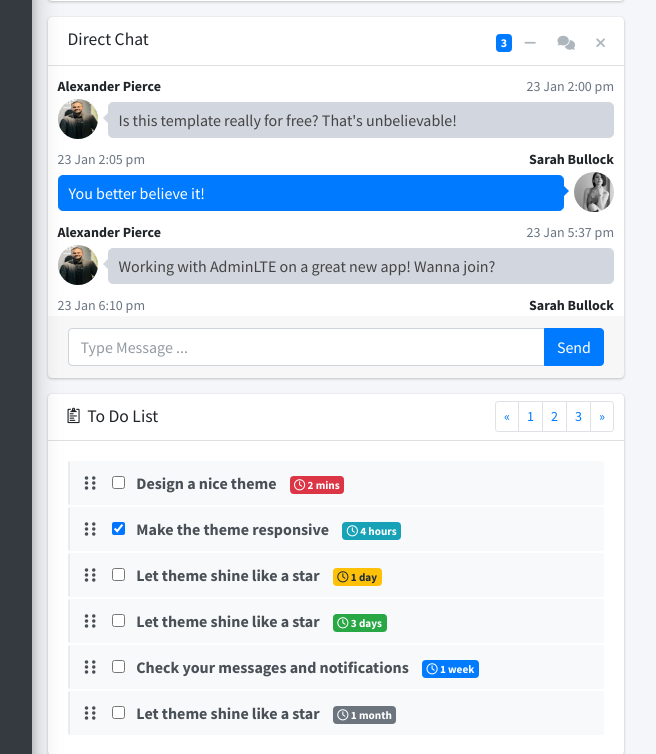
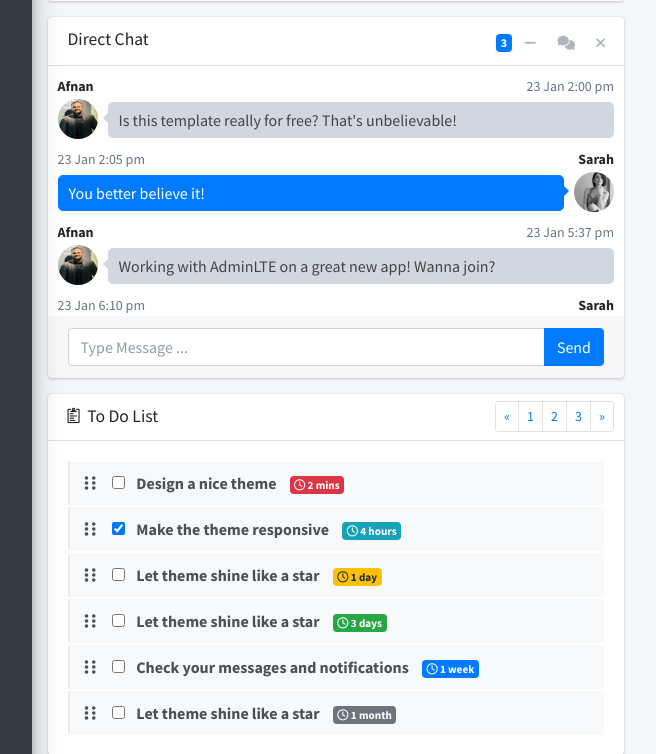
Before and after one commit to iamafnankhan/school.com, a Laravel app: page /admin/dashboard in a window 1280 px wide. Shown: the part 686-1440 px from the top of the page, without its empty margins (218-874 px from the left). Run offline with Laravel 12, Linux system fonts and the light colour scheme; data that the repository does not hold is empty; some libraries are stand-ins or nearby versions.

Commit message:
add changes

```diff
--- a/resources/views/Admin/dashboard.blade.php
+++ b/resources/views/Admin/dashboard.blade.php
@@ -150,11 +150,11 @@
                   <!-- Message. Default to the left -->
                   <div class="direct-chat-msg">
                     <div class="direct-chat-infos clearfix">
-                      <span class="direct-chat-name float-left">Alexander Pierce</span>
+                      <span class="direct-chat-name float-left"> Afnan</span>
                       <span class="direct-chat-timestamp float-right">23 Jan 2:00 pm</span>
                     </div>
                     <!-- /.direct-chat-infos -->
-                    <img class="direct-chat-img" src="dist/img/user1-128x128.jpg" alt="message user image">
+                    <img class="direct-chat-img" src="/dist/img/user1-128x128.jpg" alt="message user image">
                     <!-- /.direct-chat-img -->
                     <div class="direct-chat-text">
                       Is this template really for free? That's unbelievable!
@@ -166,11 +166,11 @@
                   <!-- Message to the right -->
                   <div class="direct-chat-msg right">
                     <div class="direct-chat-infos clearfix">
-                      <span class="direct-chat-name float-right">Sarah Bullock</span>
+                      <span class="direct-chat-name float-right">Sarah </span>
                       <span class="direct-chat-timestamp float-left">23 Jan 2:05 pm</span>
                     </div>
                     <!-- /.direct-chat-infos -->
-                    <img class="direct-chat-img" src="dist/img/user3-128x128.jpg" alt="message user image">
+                    <img class="direct-chat-img" src="/dist/img/user3-128x128.jpg" alt="message user image">
                     <!-- /.direct-chat-img -->
                     <div class="direct-chat-text">
                       You better believe it!
@@ -182,11 +182,11 @@
                   <!-- Message. Default to the left -->
                   <div class="direct-chat-msg">
                     <div class="direct-chat-infos clearfix">
-                      <span class="direct-chat-name float-left">Alexander Pierce</span>
+                      <span class="direct-chat-name float-left">Afnan </span>
                       <span class="direct-chat-timestamp float-right">23 Jan 5:37 pm</span>
                     </div>
                     <!-- /.direct-chat-infos -->
-                    <img class="direct-chat-img" src="dist/img/user1-128x128.jpg" alt="message user image">
+                    <img class="direct-chat-img" src="/dist/img/user1-128x128.jpg" alt="message user image">
                     <!-- /.direct-chat-img -->
                     <div class="direct-chat-text">
                       Working with AdminLTE on a great new app! Wanna join?
@@ -198,11 +198,11 @@
                   <!-- Message to the right -->
                   <div class="direct-chat-msg right">
                     <div class="direct-chat-infos clearfix">
-                      <span class="direct-chat-name float-right">Sarah Bullock</span>
+                      <span class="direct-chat-name float-right">Sarah </span>
                       <span class="direct-chat-timestamp float-left">23 Jan 6:10 pm</span>
                     </div>
                     <!-- /.direct-chat-infos -->
-                    <img class="direct-chat-img" src="dist/img/user3-128x128.jpg" alt="message user image">
+                    <img class="direct-chat-img" src="/dist/img/user3-128x128.jpg" alt="message user image">
                     <!-- /.direct-chat-img -->
                     <div class="direct-chat-text">
                       I would love to.
@@ -219,7 +219,7 @@
                   <ul class="contacts-list">
                     <li>
                       <a href="#">
-                        <img class="contacts-list-img" src="dist/img/user1-128x128.jpg" alt="User Avatar">
+                        <img class="contacts-list-img" src="/dist/img/user1-128x128.jpg" alt="User Avatar">
 
                         <div class="contacts-list-info">
                           <span class="contacts-list-name">
```
